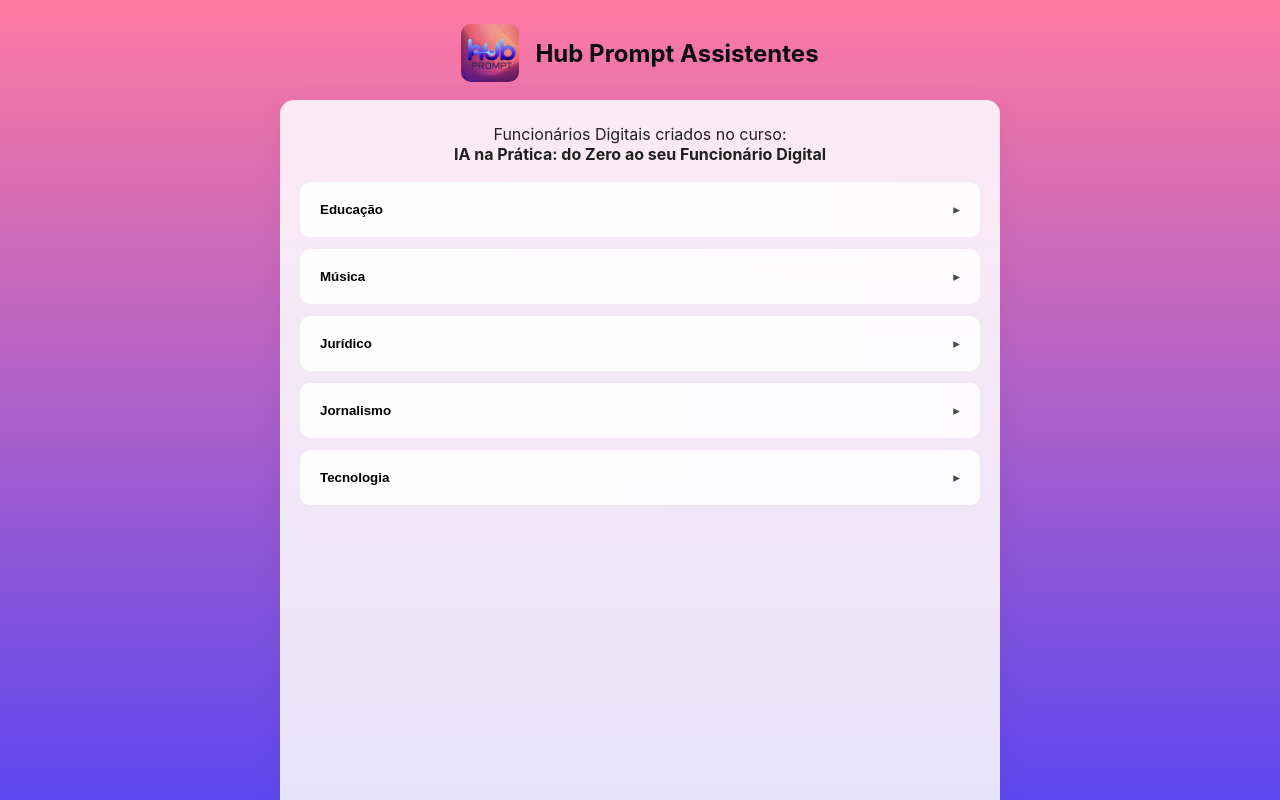
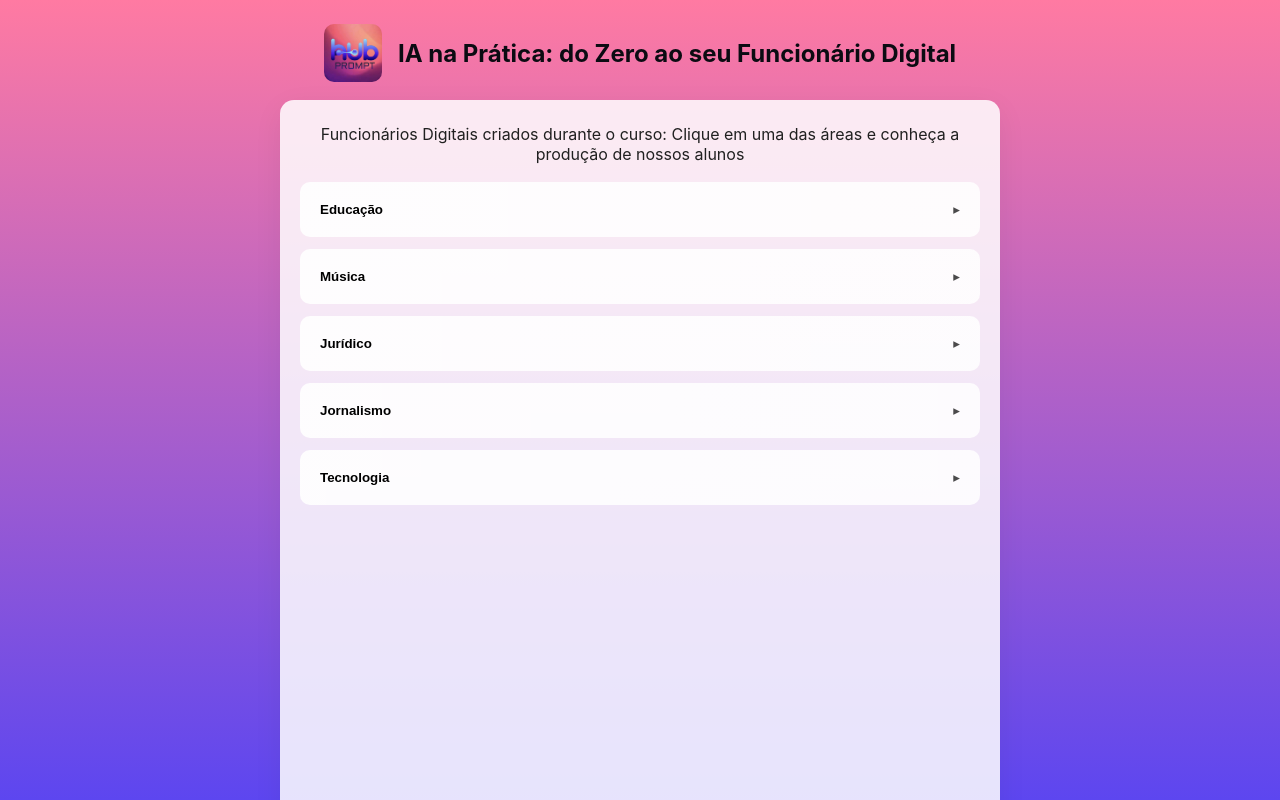
Before and after one commit to Lucas-run/Hubpromptportfolio, a React (Vite) app: page / in a window 1280 px wide. Shown: the top 800 px of the page. Built offline with nearby package versions, Linux system fonts and the light colour scheme.

Commit message:
alterações no header

```diff
--- a/src/App.tsx
+++ b/src/App.tsx
@@ -14,7 +14,7 @@ type AppProps = {
 
 export default function App({
   logoSrc = logoImage,
-  brandTitle = "Hub Prompt Assistentes",
+  brandTitle = "IA na Prática: do Zero ao seu Funcionário Digital",
 }: AppProps): JSX.Element {
   const [expandedArea, setExpandedArea] = useState<string | null>(null);
   const [selectedAssistant, setSelectedAssistant] = useState<Assistant | null>(
@@ -47,12 +47,8 @@ export default function App({
 
       <main className={styles.main} role="main">
         <p className={styles.lead}>
-          Funcionários Digitais criados no curso:
-          <p>
-            <span className={styles.highlight}>
-              IA na Prática: do Zero ao seu Funcionário Digital
-            </span>
-          </p>
+          Funcionários Digitais criados durante o curso: Clique em uma das áreas
+          e conheça a produção de nossos alunos
         </p>
 
         <div className={styles.areas}>
--- a/src/styles/Header.module.css
+++ b/src/styles/Header.module.css
@@ -1,5 +1,7 @@
 .header {
   background-color: #f5f5f500;
+  max-width: 720px;
+  text-align: center;
 }
 
 .headerInner {
```
